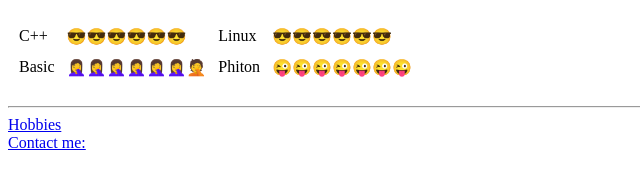
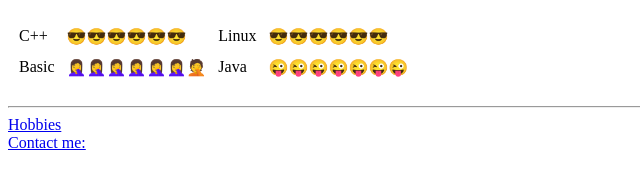
Before and after one commit to Billpr1/cv, a plain HTML site: page index.html in a window 1280 px wide. Shown: the part 532-718 px from the top of the page, 0-640 px from the left. Drawn offline with Linux system fonts and the light colour scheme.

Commit message:
Add files via upload

```diff
--- a/index.html
+++ b/index.html
@@ -55,7 +55,7 @@
       </tr>
       <td>Basic</td>
       <td>🤦‍♀️🤦‍♀️🤦‍♀️🤦‍♀️🤦‍♀️🤦‍♀️🤦</td>
-      <td>Phiton</td>
+      <td>Java</td>
       <td>😜😜😜😜😜😜😜</td>
       <tr>
 
```
Also changed, not shown: Contact.html (+1 -0 lines), Hobbies.html (+1 -0 lines).
